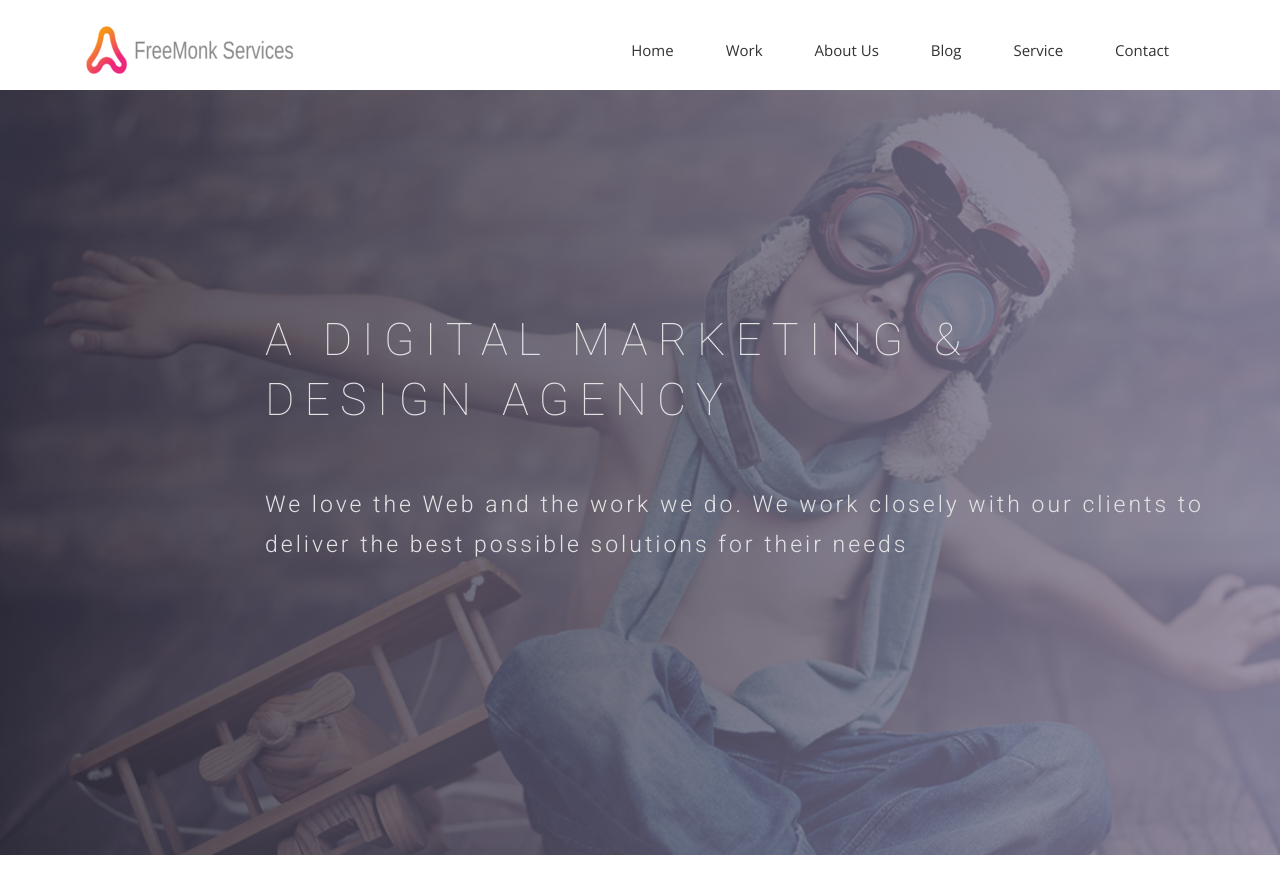
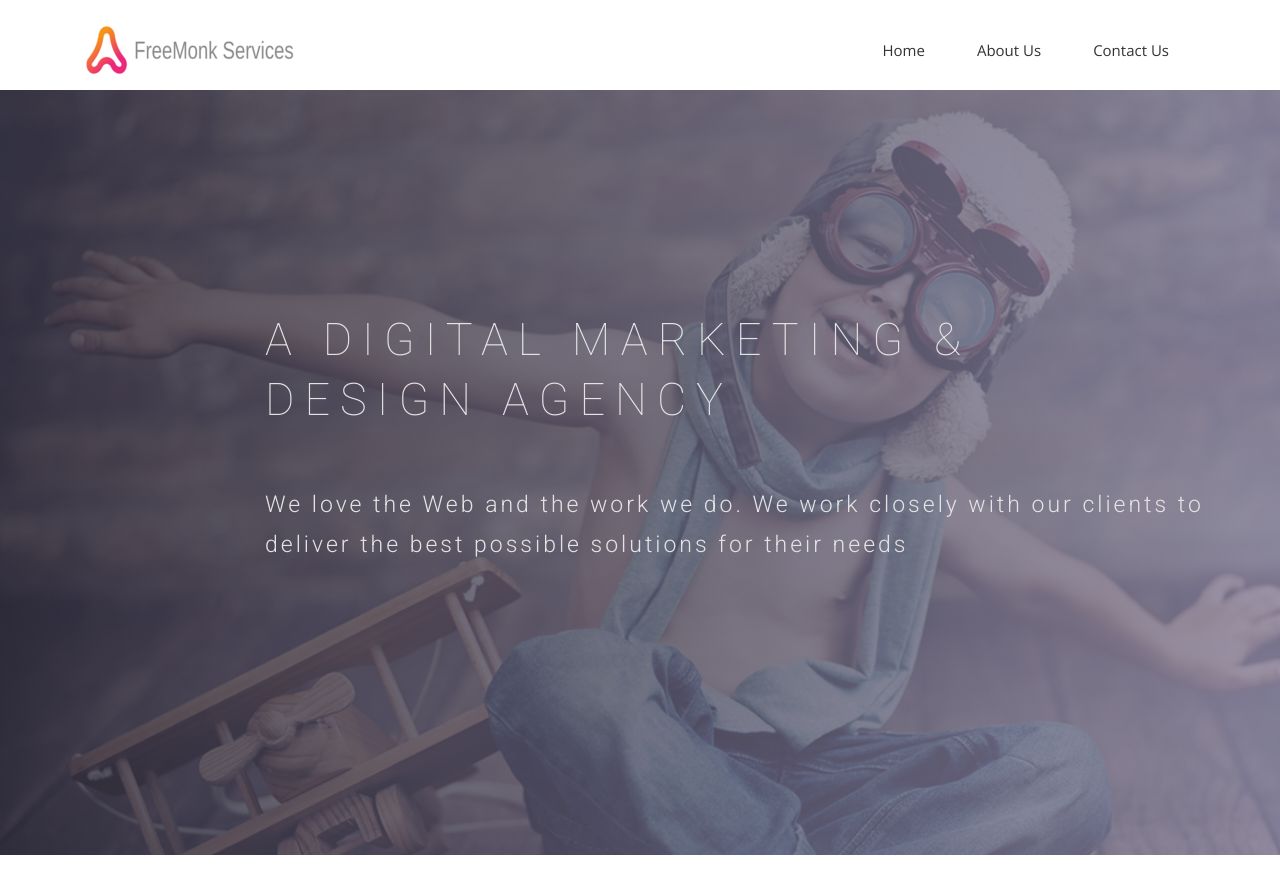
Before and after one commit to FreeMonk/FreeMonk.github.io, a Jekyll site: the page built from index.html, in a window 1280 px wide and 900 px high. Shown: the top 894 px of the window. Built offline with Jekyll 4.4.1, drawn with Linux system fonts in a browser that asks for light colours; nearby versions of some CDN libraries; some web fonts are replaced.

```diff
--- a/_includes/header.html
+++ b/_includes/header.html
@@ -22,11 +22,11 @@
             <div class="collapse navbar-collapse" id="bs-example-navbar-collapse-1">
               <ul class="nav navbar-nav navbar-right">
                 <li><a href="{{ site.baseurl }}/"> Home</a></li>
-                <li><a href="{{ site.baseurl }}/work">Work</a></li>
+                <!-- <li><a href="{{ site.baseurl }}/work">Work</a></li> -->
                 <li><a href="{{ site.baseurl }}/aboutus">About Us</a></li>
-                <li><a href="{{ site.baseurl }}/blog">Blog</a></li>
-                <li><a href="{{ site.baseurl }}/service">Service</a></li>
-                <li><a href="{{ site.baseurl }}/contact">Contact</a></li>
+                <!--<li><a href="{{ site.baseurl }}/blog">Blog</a></li> -->
+                <!--<li><a href="{{ site.baseurl }}/service">Service</a></li> -->
+                <li><a href="{{ site.baseurl }}/contact">Contact Us</a></li>
               </ul>
             </div><!-- /.navbar-collapse -->
           </div><!-- /.container-fluid -->
```
